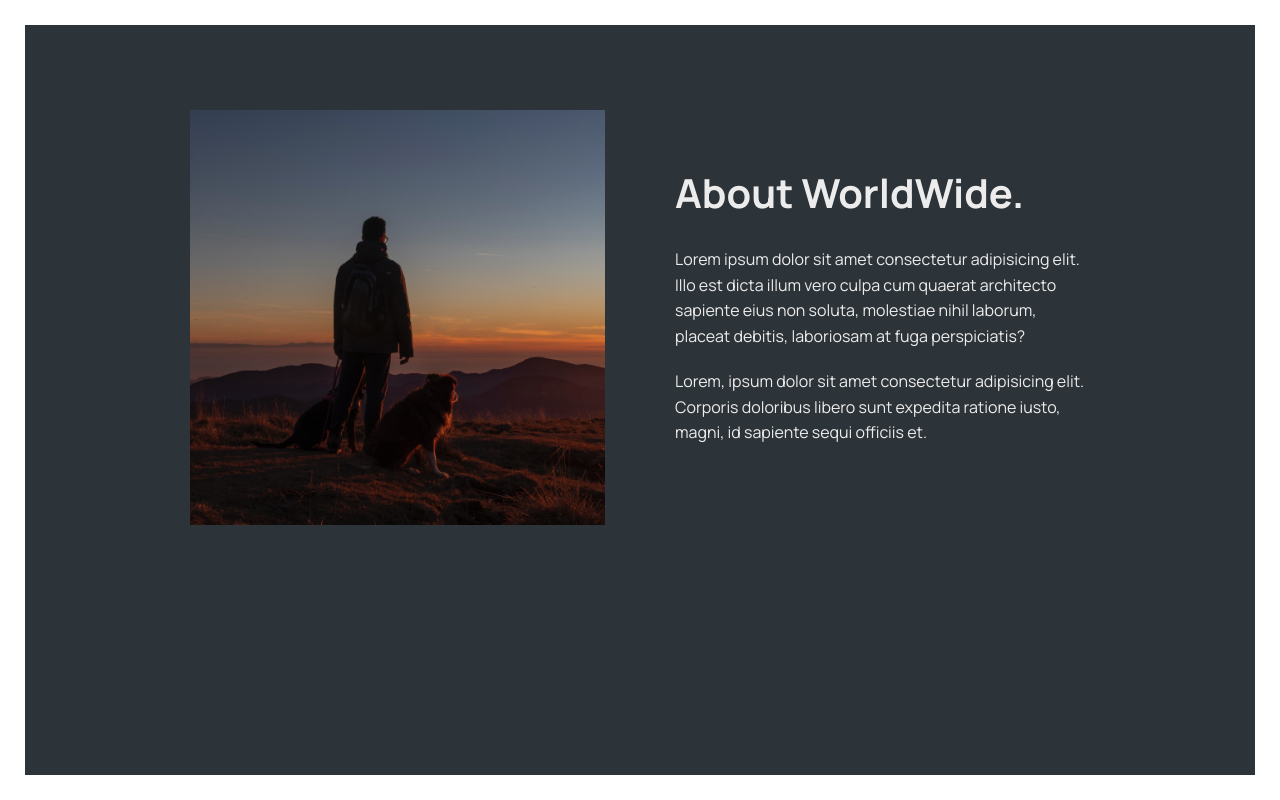
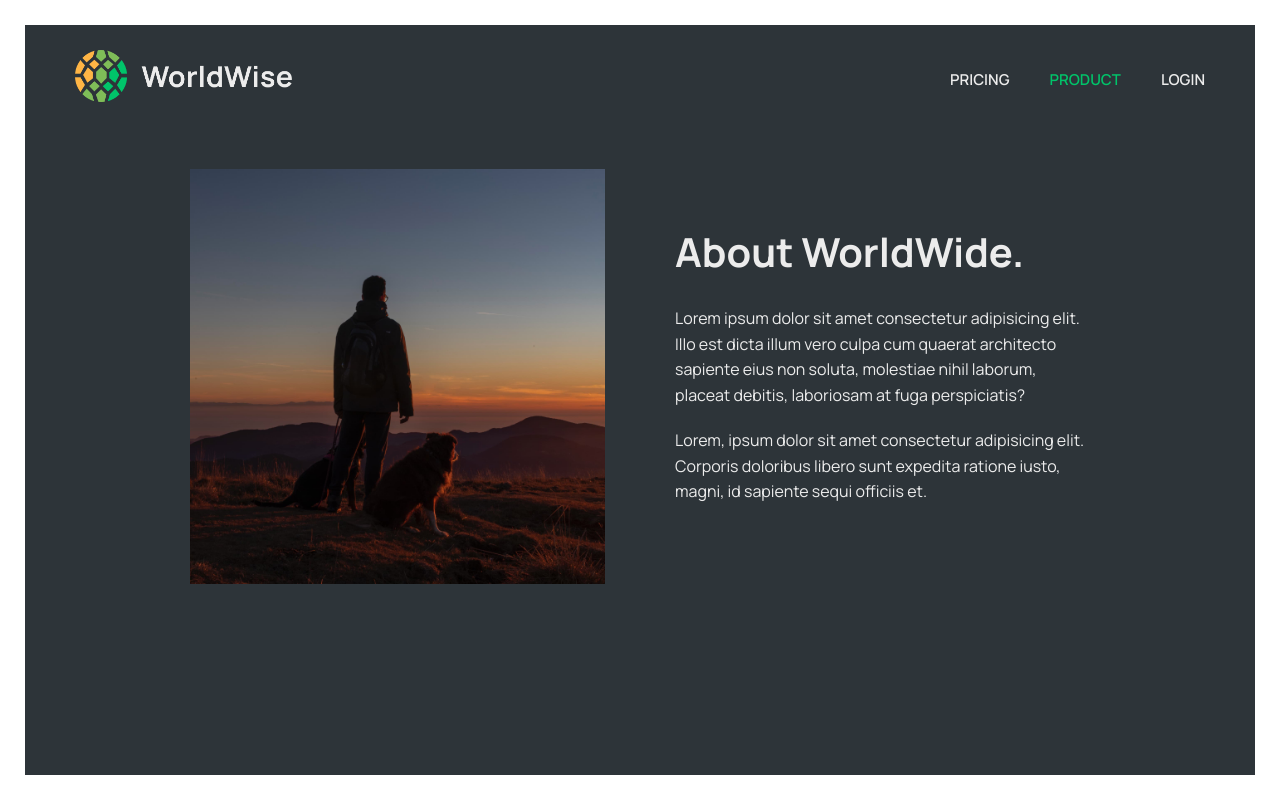
Before and after one commit to devzdevelop/worldwise, a React (Vite) app: page /product in a window 1280 px wide. Built offline with nearby package versions, Linux system fonts and the light colour scheme.

Commit message:
add navigation to home, product and pricing components

```diff
--- a/src/pages/Pricing.jsx
+++ b/src/pages/Pricing.jsx
@@ -1,9 +1,11 @@
 // Uses the same styles as Product
-import styles from "./Product.module.css";
+import PageNav from '../components/PageNav';
+import styles from './Product.module.css';
 
 export default function Product() {
   return (
     <main className={styles.product}>
+      <PageNav />
       <section>
         <div>
           <h2>
@@ -17,7 +19,7 @@
             voluptatem iste.
           </p>
         </div>
-        <img src="img-2.jpg" alt="overview of a large city with skyscrapers" />
+        <img src='img-2.jpg' alt='overview of a large city with skyscrapers' />
       </section>
     </main>
   );
--- a/src/pages/Product.jsx
+++ b/src/pages/Product.jsx
@@ -1,12 +1,14 @@
-import styles from "./Product.module.css";
+import PageNav from '../components/PageNav';
+import styles from './Product.module.css';
 
 export default function Product() {
   return (
     <main className={styles.product}>
+      <PageNav />
       <section>
         <img
-          src="img-1.jpg"
-          alt="person with dog overlooking mountain with sunset"
+          src='img-1.jpg'
+          alt='person with dog overlooking mountain with sunset'
         />
         <div>
           <h2>About WorldWide.</h2>
```
